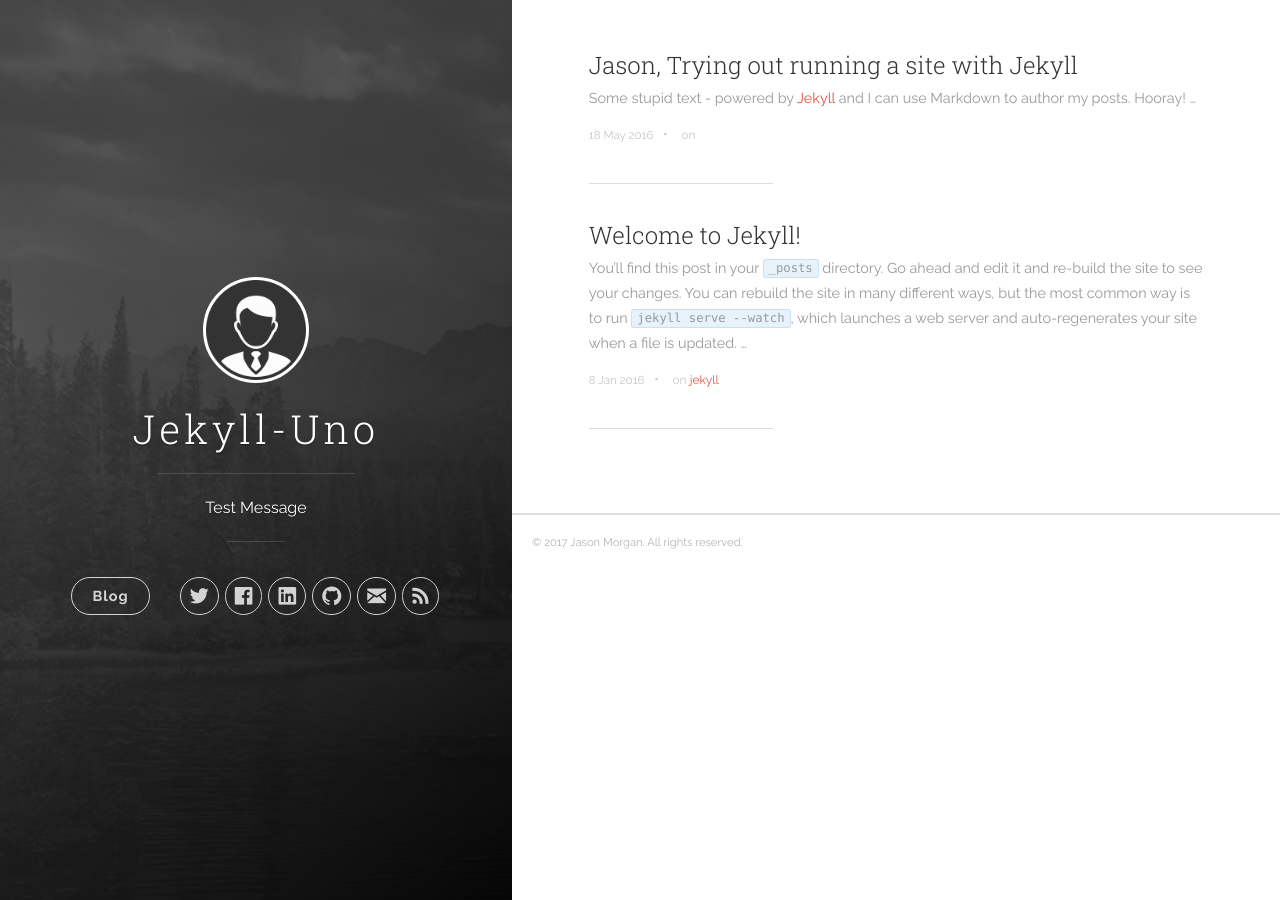
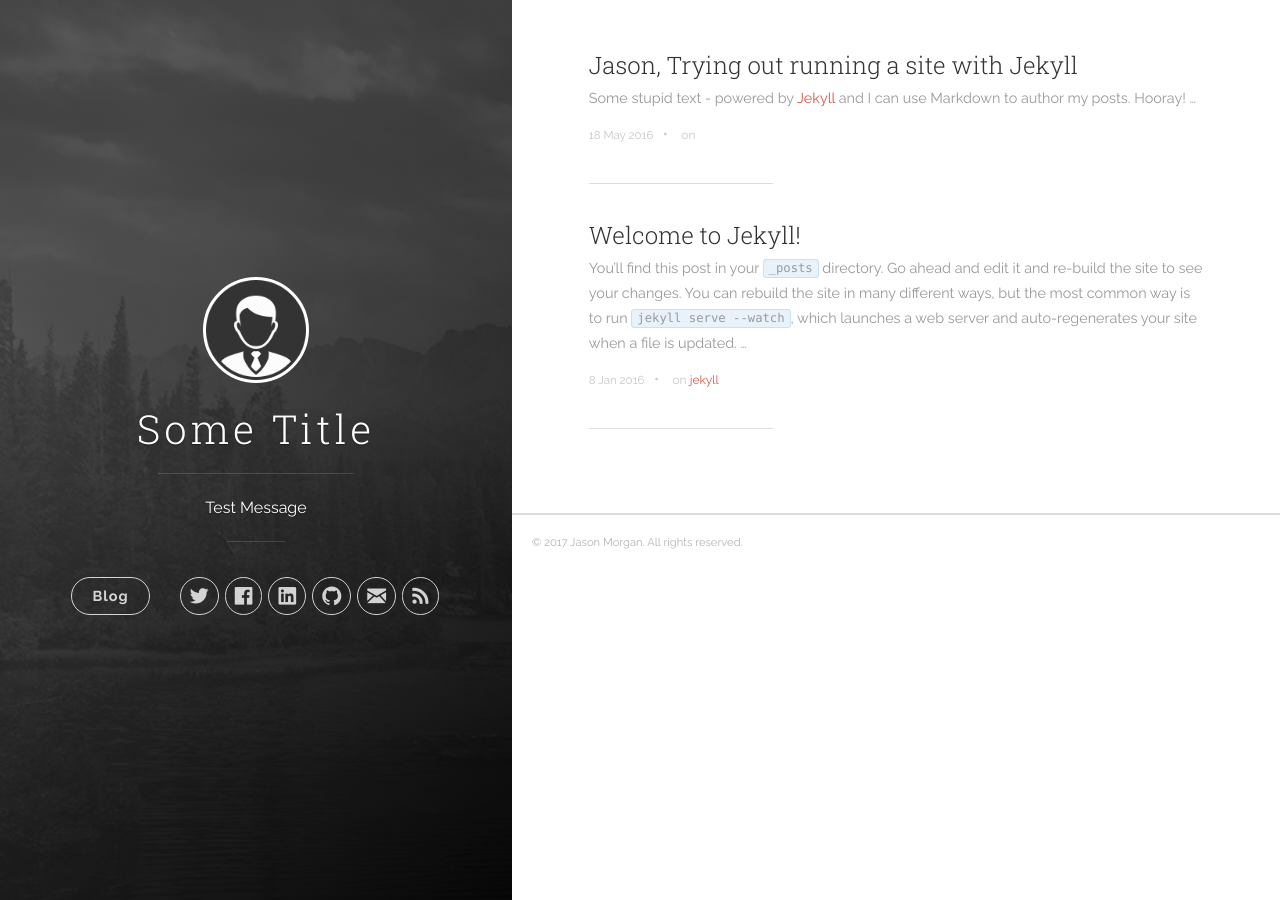
Before and after one commit to JasonMorgan/JasonMorgan.github.io, a Jekyll site: the page built from index.html, in a window 1280 px wide. Built offline with Jekyll 4.4.1, drawn with Linux system fonts in a browser that asks for light colours; nearby versions of some CDN libraries; the list of posts is cut into pages by our own code.

Commit message:
test title change.

```diff
--- a/_config.yml
+++ b/_config.yml
@@ -1,5 +1,5 @@
 # Site settings
-title: Jekyll-Uno
+title: Some Title
 description: 'Test Message'
 url: 'https://jasonmorgan.github.io'
 baseurl: '/'
```
